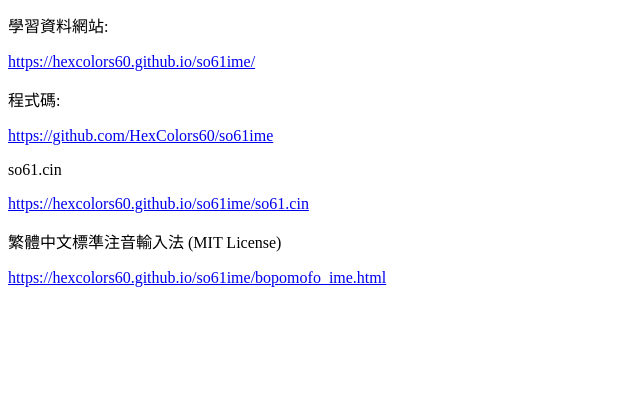
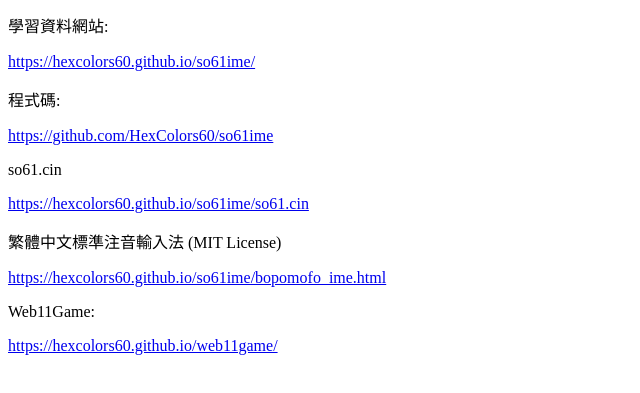
Before and after one commit to HexColors60/hexcolors60.github.io, a plain HTML site: page index.html in a window 1280 px wide. Shown: the part 107-500 px from the top of the page, without its empty margins (0-640 px from the left). Drawn offline with Linux system fonts and the light colour scheme.

Commit message:
web11game

```diff
--- a/index.html
+++ b/index.html
@@ -15,5 +15,7 @@
     <a href="https://hexcolors60.github.io/so61ime/so61.cin">https://hexcolors60.github.io/so61ime/so61.cin</a>
     <p>繁體中文標準注音輸入法 (MIT License)</p>
     <a href="https://hexcolors60.github.io/so61ime/bopomofo_ime.html">https://hexcolors60.github.io/so61ime/bopomofo_ime.html</a>
+    <p>Web11Game:</p>
+    <a href="https://hexcolors60.github.io/web11game/">https://hexcolors60.github.io/web11game/</a>
 </body>
 </html>
```
